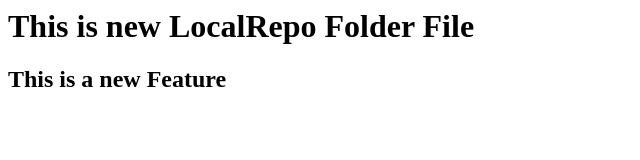
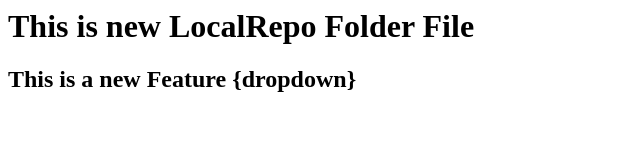
Before and after one commit to SahilGhaywat1/localrepo, a plain HTML site: page index.html in a window 1280 px wide. Shown: the whole page, without its empty margins (0-640 px from the left). Drawn offline with Linux system fonts and the light colour scheme.

Commit message:
Add Dropdown

```diff
--- a/index.html
+++ b/index.html
@@ -1,2 +1,2 @@
 <h1>This is new LocalRepo Folder File </h1>
-<h2>This is a new Feature</h2>
+<h2>This is a new Feature {dropdown} </h2>
```
